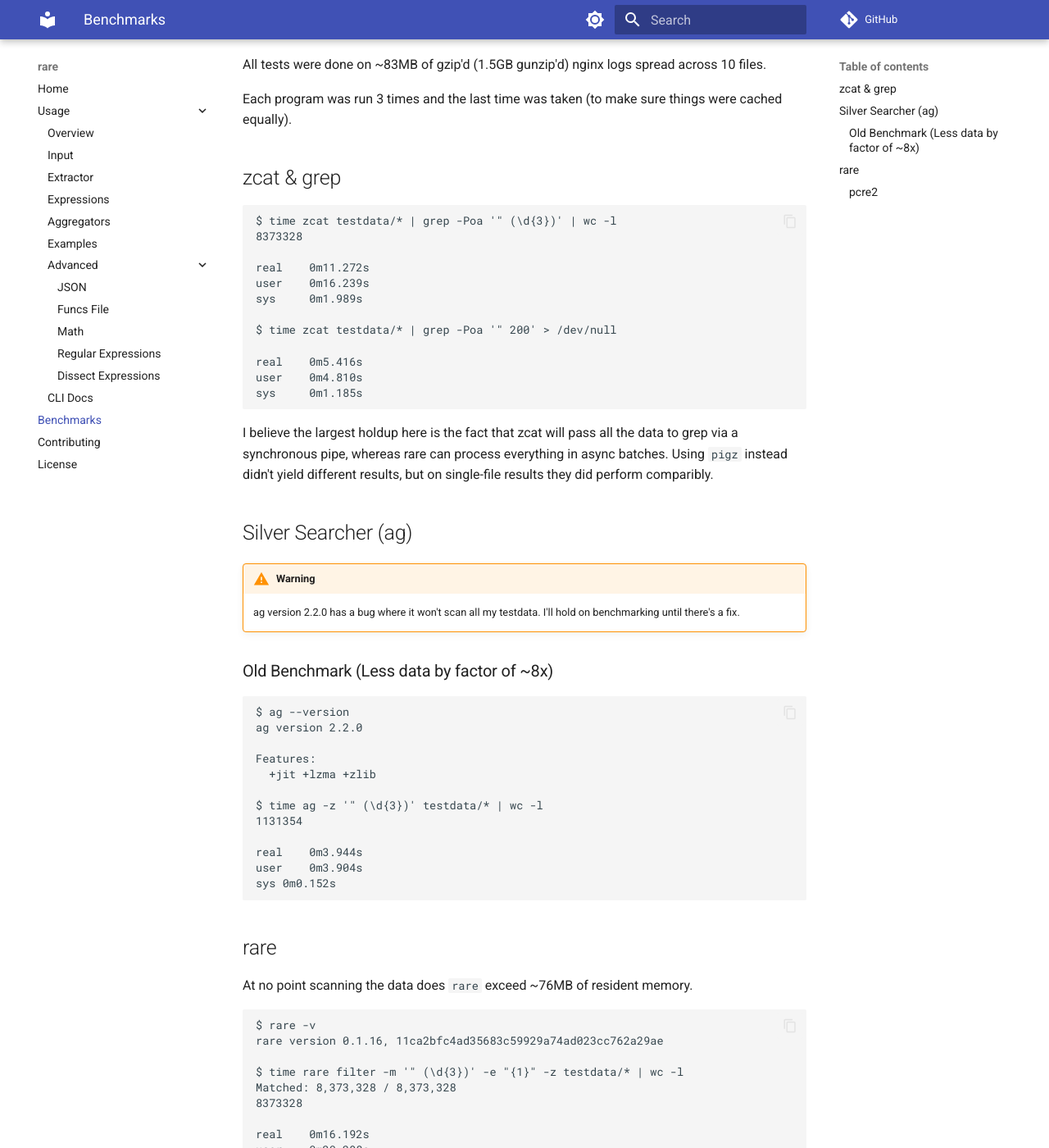
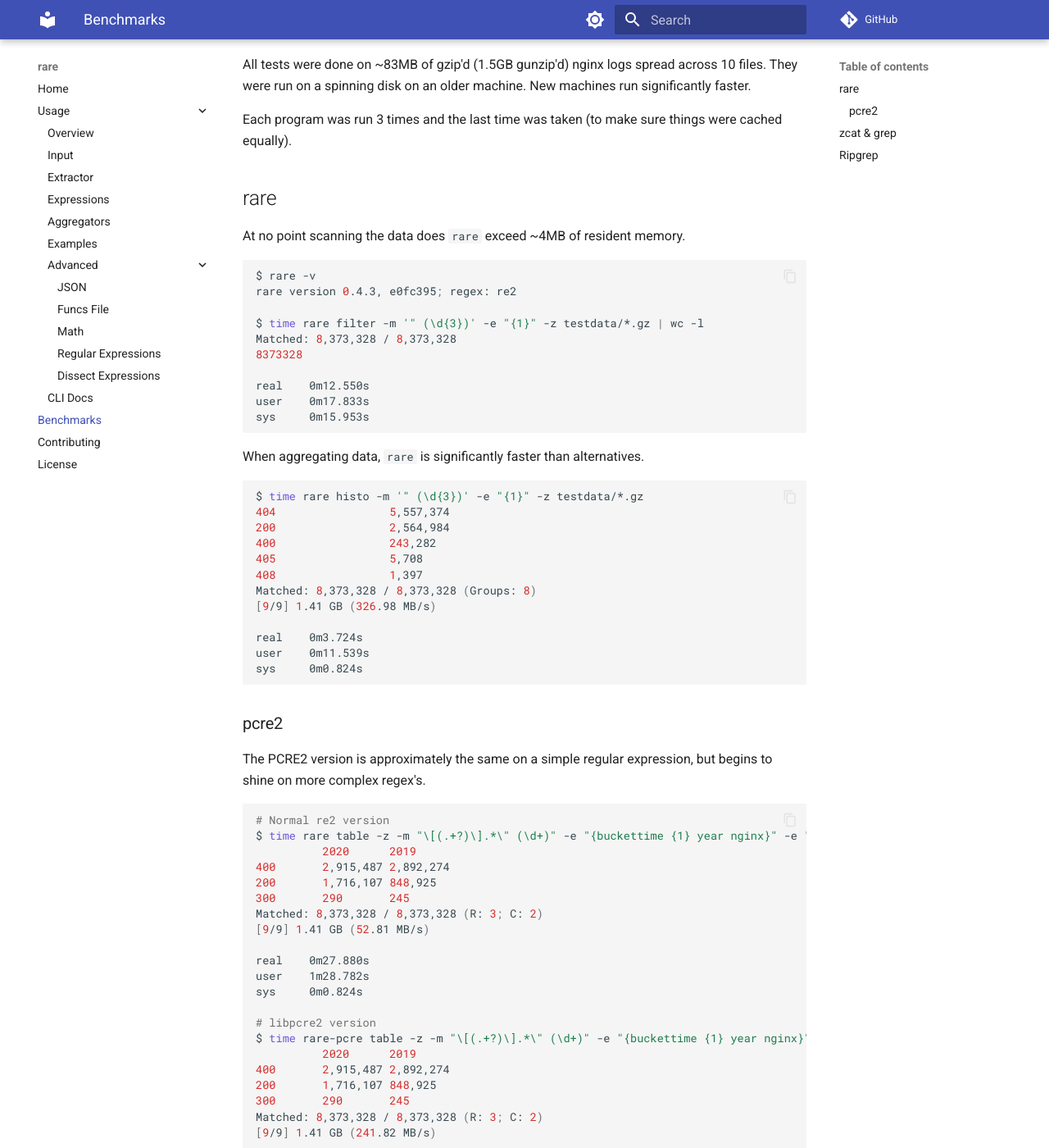
Before and after one commit to zix99/rare, an MkDocs documentation site: the page built from docs/benchmarks.md, in a window 1280 px wide and 1400 px high, scrolled down 248 px. Shown: the whole window at 82% size. Built offline with MkDocs 1.6.1 and Material for MkDocs 9.7.7, drawn with Linux system fonts in a browser that asks for light colours; comment, search, counter and statistics services are not loaded; some of the changed text lies outside the part shown.

Commit message:
Update benchmarks with latest version and optimizations

````diff
--- a/docs/benchmarks.md
+++ b/docs/benchmarks.md
@@ -1,20 +1,89 @@
 # Benchmarks
 
-Below, rare is compared to various other common and popular tools on CPU user and
-real time.
+Below, rare is compared to various other common and popular tools.
 
 It's worth noting that in many of these results rare is just as fast, but part
 of that reason is that it consumes CPU in a more efficient way (go is great at parallelization).
 So take that into account, for better or worse.
 
-All tests were done on ~83MB of gzip'd (1.5GB gunzip'd) nginx logs spread across 10 files.
+All tests were done on ~83MB of gzip'd (1.5GB gunzip'd) nginx logs spread across 10 files.  They
+were run on a spinning disk on an older machine. New machines run significantly faster.
 
 Each program was run 3 times and the last time was taken (to make sure things were cached equally).
+
+
+## rare
+
+At no point scanning the data does `rare` exceed ~4MB of resident memory.
+
+```bash
+$ rare -v
+rare version 0.4.3, e0fc395; regex: re2
+
+$ time rare filter -m '" (\d{3})' -e "{1}" -z testdata/*.gz | wc -l
+Matched: 8,373,328 / 8,373,328
+8373328
+
+real    0m12.550s
+user    0m17.833s
+sys     0m15.953s
+```
+
+When aggregating data, `rare` is significantly faster than alternatives.
+
+```bash
+$ time rare histo -m '" (\d{3})' -e "{1}" -z testdata/*.gz
+404                 5,557,374
+200                 2,564,984
+400                 243,282
+405                 5,708
+408                 1,397
+Matched: 8,373,328 / 8,373,328 (Groups: 8)
+[9/9] 1.41 GB (326.98 MB/s)
+
+real    0m3.724s
+user    0m11.539s
+sys     0m0.824s
+```
+
+### pcre2
+
+The PCRE2 version is approximately the same on a simple regular expression, but begins to shine
+on more complex regex's.
+
+```bash
+# Normal re2 version
+$ time rare table -z -m "\[(.+?)\].*\" (\d+)" -e "{buckettime {1} year nginx}" -e "{bucket {2} 100}" testdata/*.gz
+          2020      2019
+400       2,915,487 2,892,274
+200       1,716,107 848,925
+300       290       245
+Matched: 8,373,328 / 8,373,328 (R: 3; C: 2)
+[9/9] 1.41 GB (52.81 MB/s)
+
+real    0m27.880s
+user    1m28.782s
+sys     0m0.824s
+
+# libpcre2 version
+$ time rare-pcre table -z -m "\[(.+?)\].*\" (\d+)" -e "{buckettime {1} year nginx}" -e "{bucket {2} 100}" testdata/*.gz
+          2020      2019
+400       2,915,487 2,892,274
+200       1,716,107 848,925
+300       290       245
+Matched: 8,373,328 / 8,373,328 (R: 3; C: 2)
+[9/9] 1.41 GB (241.82 MB/s)
+
+real    0m5.751s
+user    0m20.173s
+sys     0m0.461s
+```
+
 
 ## zcat & grep
 
 ```
-$ time zcat testdata/* | grep -Poa '" (\d{3})' | wc -l
+$ time zcat testdata/*.gz | grep -Poa '" (\d{3})' | wc -l
 8373328
 
 real    0m11.272s
@@ -26,90 +95,20 @@ $ time zcat testdata/* | grep -Poa '" 200' > /dev/null
 real    0m5.416s
 user    0m4.810s
 sys     0m1.185s
+
 ```
 
 I believe the largest holdup here is the fact that zcat will pass all the data to grep via a synchronous pipe, whereas
-rare can process everything in async batches.  Using `pigz` instead didn't yield different results, but on single-file
+rare can process everything in async batches.  Using `pigz` or `zcat` instead didn't yield different results, but on single-file
 results they did perform comparibly.
 
-## Silver Searcher (ag)
+## Ripgrep
 
-!!! warning
-    ag version 2.2.0 has a bug where it won't scan all my testdata.  I'll hold on benchmarking until there's a fix.
-
-### Old Benchmark (Less data by factor of ~8x)
-```
-$ ag --version
-ag version 2.2.0
-
-Features:
-  +jit +lzma +zlib
-
-$ time ag -z '" (\d{3})' testdata/* | wc -l
-1131354
-
-real	0m3.944s
-user	0m3.904s
-sys	0m0.152s
-```
-
-## rare
-
-At no point scanning the data does `rare` exceed ~76MB of resident memory.
-
-```
-$ rare -v
-rare version 0.1.16, 11ca2bfc4ad35683c59929a74ad023cc762a29ae
-
-$ time rare filter -m '" (\d{3})' -e "{1}" -z testdata/* | wc -l
-Matched: 8,373,328 / 8,373,328
+```bash
+$ time rg -z '" (\d{3})' testdata/*.gz | wc -l
 8373328
 
-real    0m16.192s
-user    0m20.298s
-sys     0m20.697s
-
-$ time rare histo -m '" (\d{3})' -e "{1}" -z testdata/*
-404                 5,557,374
-200                 2,564,984
-400                 243,282
-405                 5,708
-408                 1,397
-Matched: 8,373,328 / 8,373,328 (Groups: 8)
-
-
-real    0m3.869s
-user    0m13.423s
-sys     0m0.191s
+real    0m3.791s
+user    0m8.149s
+sys     0m4.420s
 ```
-
-### pcre2
-
-The PCRE2 version is approximately the same on a simple regular expression, but begins to shine
-on more complex regex's.
-
-```
-$ time rare table -z -m "\[(.+?)\].*\" (\d+)" -e "{buckettime {1} year nginx}" -e "{bucket {2} 100}" testdata/*
-          2020      2019
-400       2,915,487 2,892,274
-200       1,716,107 848,925
-300       290       245
-Matched: 8,373,328 / 8,373,328 (R: 3; C: 2)
-
-
-real    0m31.419s
-user    1m40.060s
-sys     0m0.657s
-
-$ time rare-pcre table -z -m "\[(.+?)\].*\" (\d+)" -e "{buckettime {1} year nginx}" -e "{bucket {2} 100}" testdata/*
-          2020      2019
-400       2,915,487 2,892,274
-200       1,716,107 848,925
-300       290       245
-Matched: 8,373,328 / 8,373,328 (R: 3; C: 2)
-
-
-real    0m7.936s
-user    0m27.600s
-sys     0m0.301s
-```
````
